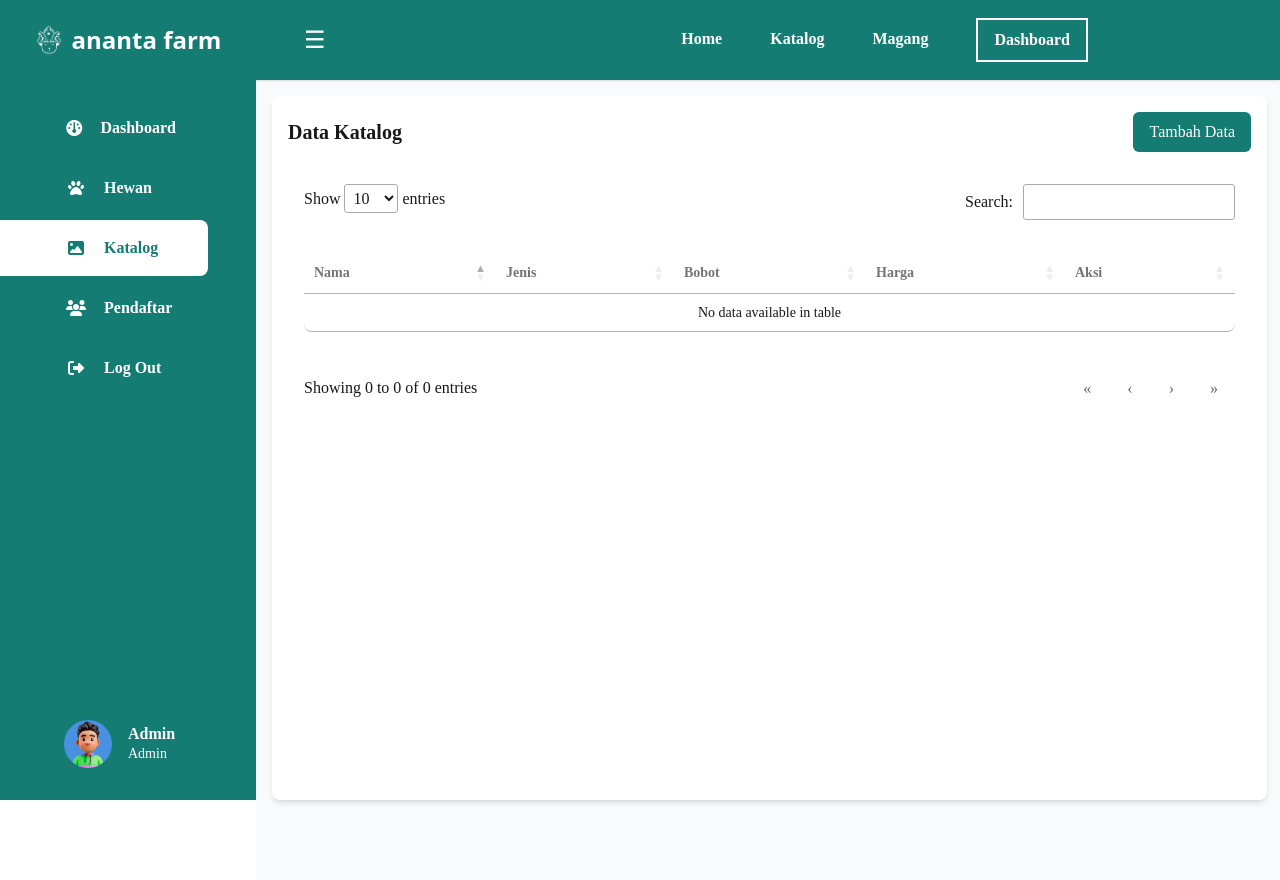
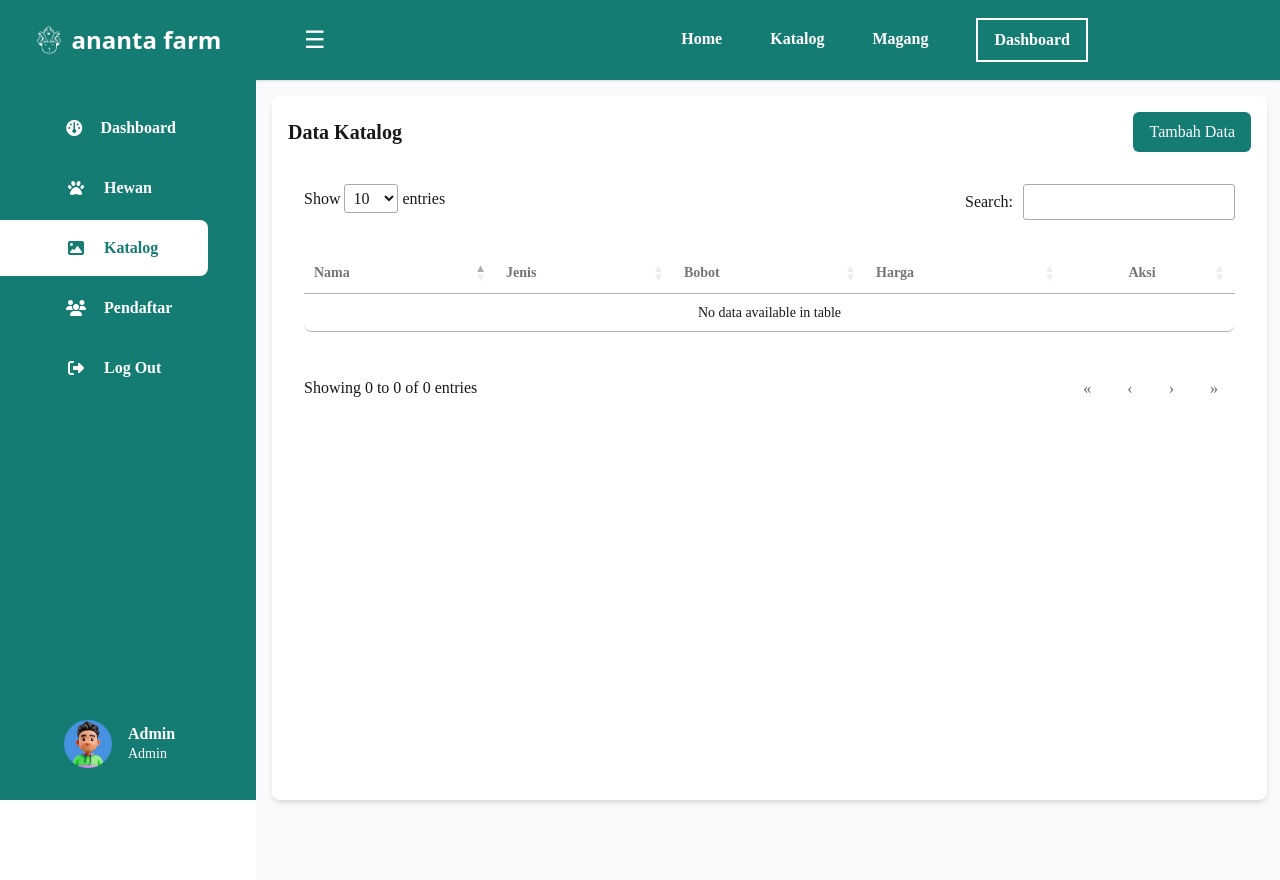
Before and after one commit to tgrsnts/ananta-farm, a Laravel app: page /admin/katalog in a window 1280 px wide. Run offline with Laravel 12, Linux system fonts and the light colour scheme; a user stored in the database is signed in; data comes from the database, SQL or seed files in the repository; data that the repository does not hold is empty; style sheets or scripts are compiled from the project's sources; some libraries are stand-ins or nearby versions.

Commit message:
center button

```diff
--- a/resources/views/admin/katalog/index.blade.php
+++ b/resources/views/admin/katalog/index.blade.php
@@ -4,6 +4,7 @@
 <style>
     #example tbody td:nth-child(5){
         display: flex;
+        justify-content: center;
         gap: calc(var(--spacing) * 4);
     }
     .dataTables_wrapper .dataTables_filter {
@@ -199,7 +200,7 @@
                             <th>Bobot</th>
                             <th>Harga</th>
                             {{-- <th>Foto</th> --}}
-                            <th>Aksi</th>
+                            <th class="flex justify-center">Aksi</th>
                         </tr>
                     </thead>
                 </table>
```
